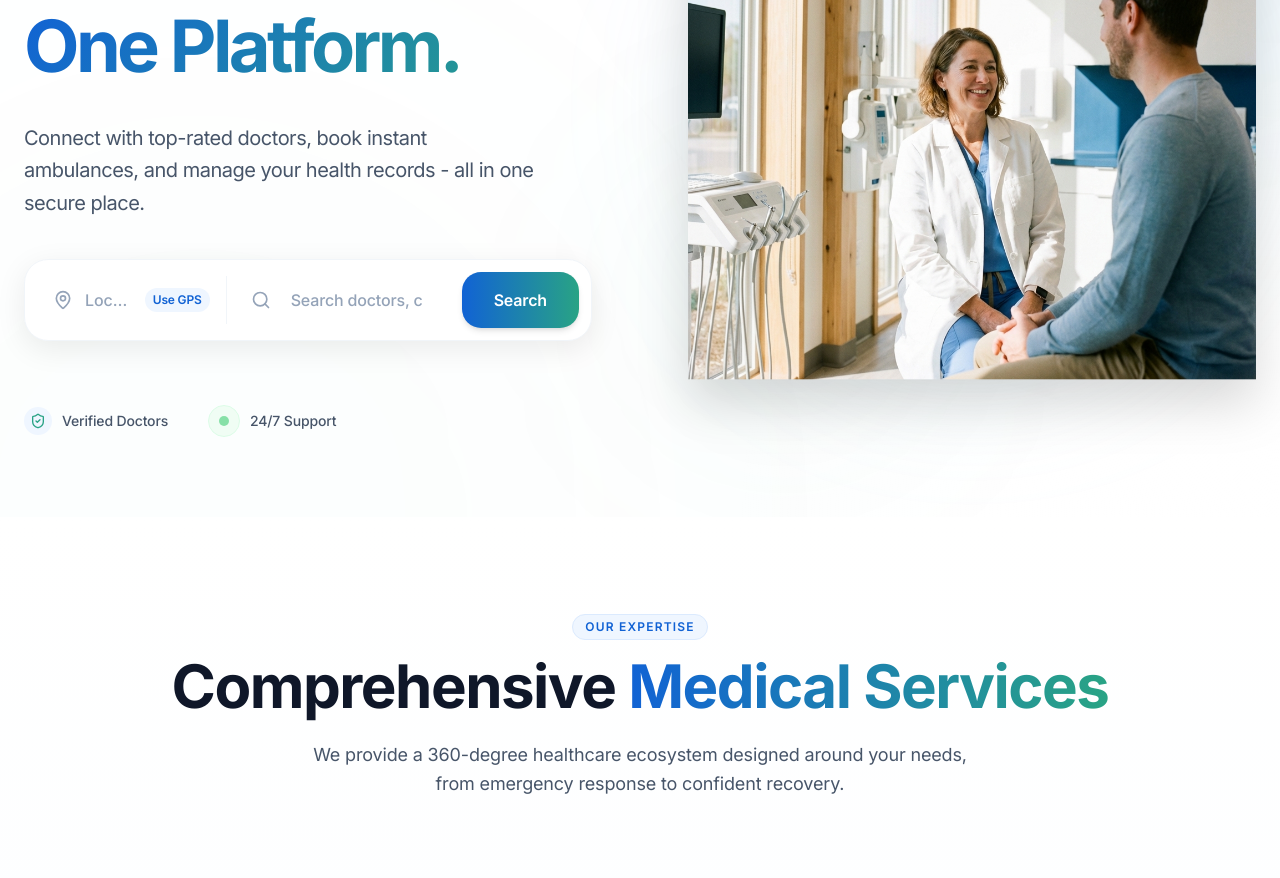
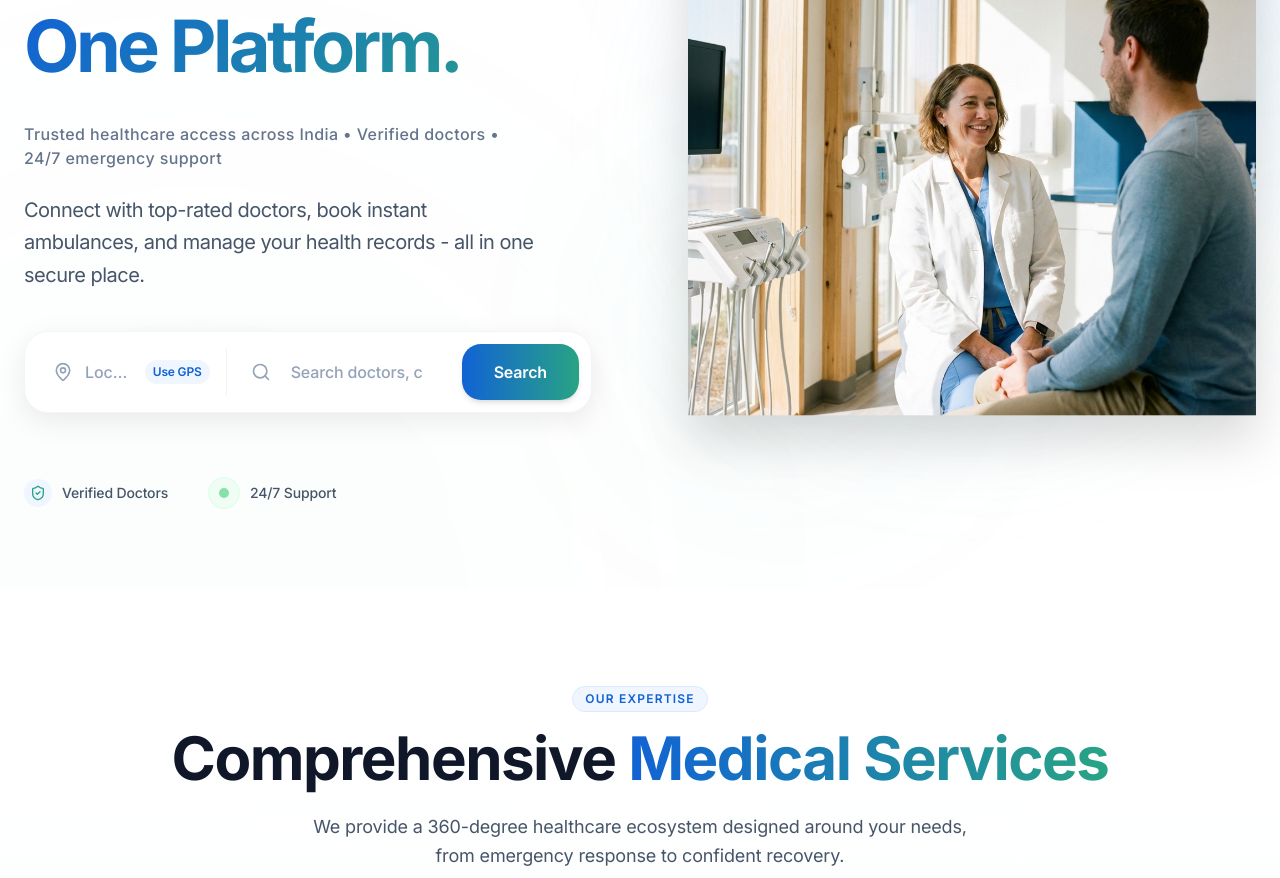
Before and after one commit to nansola399-netizen/Novahealth, a React (Vite) app: page / in a window 1280 px wide. Shown: the part 1100-1978 px from the top of the page. Built offline with nearby package versions, Linux system fonts and the light colour scheme; the HTML template or start-up script is replaced by a standard one.

Commit message:
feat: add trust line to hero section

```diff
--- a/src/components/landing/Hero.tsx
+++ b/src/components/landing/Hero.tsx
@@ -38,6 +38,11 @@ export const Hero = () => {
               Complete Healthcare.{" "}
               <span className="block text-gradient-premium mt-2 pb-2">One Platform.</span>
             </h1>
+
+            <p className="text-sm md:text-base font-medium text-slate-500 mb-6 max-w-lg mx-auto lg:mx-0 tracking-wide">
+              Trusted healthcare access across India • Verified doctors • 24/7 emergency support
+            </p>
+
             <p className="text-xl text-slate-600 mb-10 max-w-lg mx-auto lg:mx-0 font-normal leading-relaxed tracking-tight">
               Connect with top-rated doctors, book instant ambulances, and manage your health records - all in one secure place.
             </p>
```
